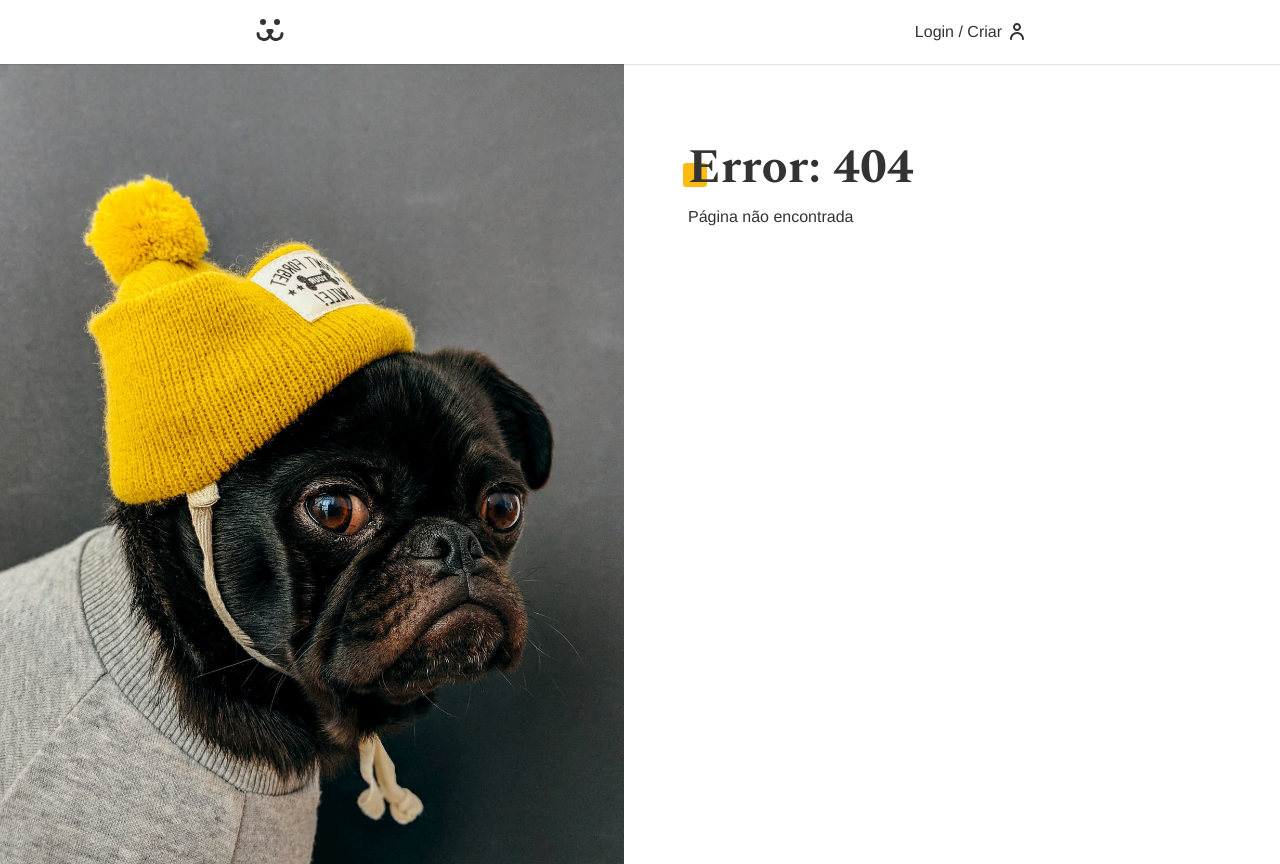
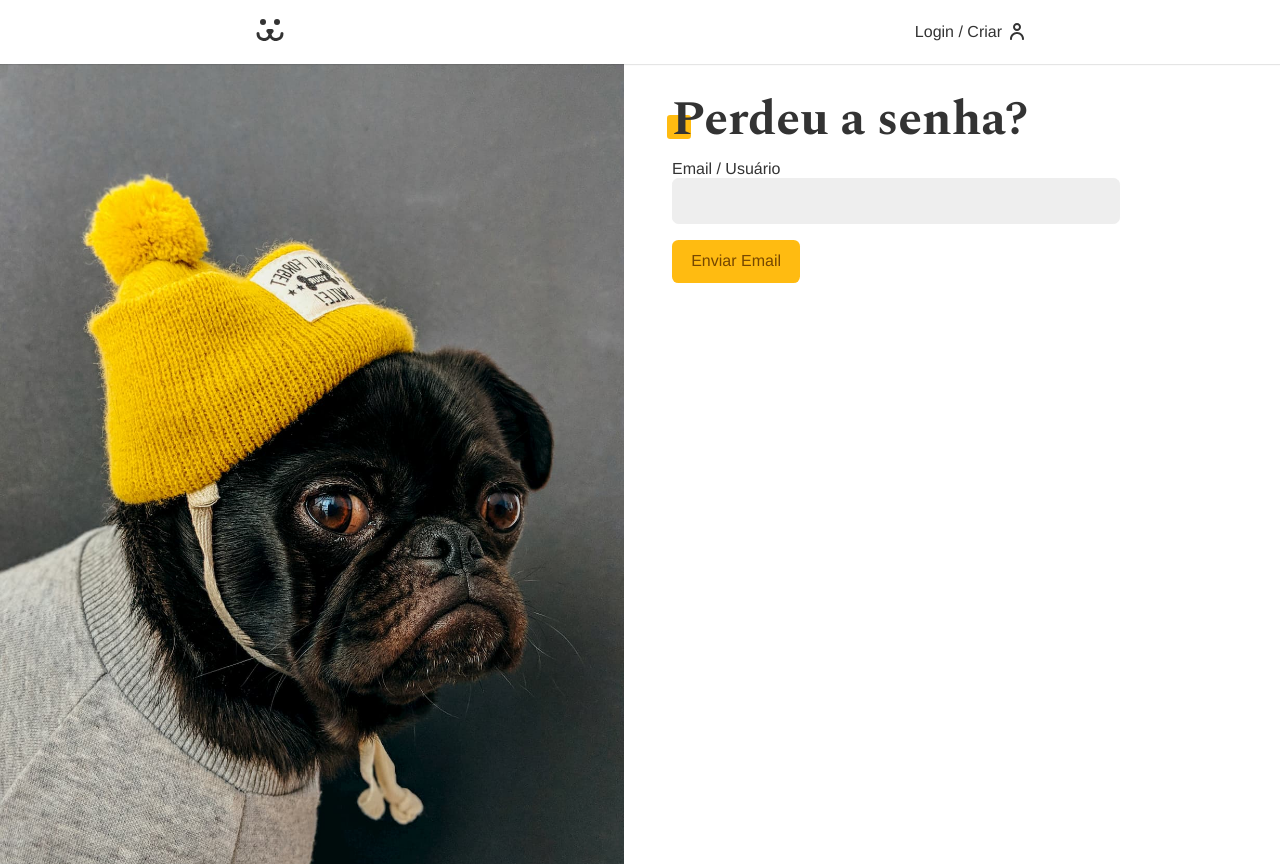
Before and after one commit to Jotav-code/Projeto-Dog, a React (Vite) app: page /login/perdeu in a window 1280 px wide. Before the commit this address had no page. Built offline with nearby package versions, Linux system fonts and the light colour scheme.

Commit message:
feat: criando página de perdeu a senha

```diff
--- a/src/Components/Login/Login.jsx
+++ b/src/Components/Login/Login.jsx
@@ -19,7 +19,7 @@
           <Route path="/" element={<LoginForm />} />
           <Route path="criar" element={<LoginCreate />} />
           <Route path="resetar-senha" element={<LoginPasswordReset />} />
-          <Route path="esqueceu-senha" element={<LoginPasswordLost />} />
+          <Route path="perdeu" element={<LoginPasswordLost />} />
           <Route path="*" element={<NotFound />} />
         </Routes>
       </div>
--- a/src/Components/Login/LoginPasswordLost/LoginPasswordLost.jsx
+++ b/src/Components/Login/LoginPasswordLost/LoginPasswordLost.jsx
@@ -1,7 +1,45 @@
 import React from 'react';
+import Input from '../../Form/Input/Input';
+import Button from '../../Form/Button/Button';
+import useForm from '../../../Hook/useForm';
+import useFetch from '../../../Hook/useFetch';
+import { PASSWORD_LOST } from '../../../api';
+import Error from '../../Helper/Error';
 
 const LoginPasswordLost = () => {
-  return <div></div>;
+  const login = useForm();
+
+  const { data, request, error, loading } = useFetch();
+
+  async function handleSubmit(event) {
+    event.preventDefault();
+    if (login.validate()) {
+      const { url, options } = PASSWORD_LOST({
+        login: login.value,
+        url: window.location.href.replace('perdeu', 'resetar'),
+      });
+      const { respose, json } = await request(url, options);
+    }
+  }
+
+  return (
+    <section>
+      <h1 className="titulo">Perdeu a senha?</h1>
+      {data ? (
+        <p style={{color: '#4c1'}}>{data}</p>
+      ) : (
+        <form onSubmit={handleSubmit}>
+          <Input label="Email / Usuário" type="text" name="email" {...login} />
+          {loading ? (
+            <Button disabled>Enviando</Button>
+          ) : (
+            <Button>Enviar Email</Button>
+          )}
+          {error && <Error erro={error} />}
+        </form>
+      )}
+    </section>
+  );
 };
 
 export default LoginPasswordLost;
--- a/src/api.jsx
+++ b/src/api.jsx
@@ -108,3 +108,16 @@
     },
   };
 }
+
+export function PASSWORD_LOST(body) {
+  return {
+    url: API_URL + '/api/password/lost',
+    options: {
+      method: 'POST',
+      headers: {
+        'Content-Type': 'application/json',
+      },
+      body: JSON.stringify(body),
+    },
+  };
+}
```
